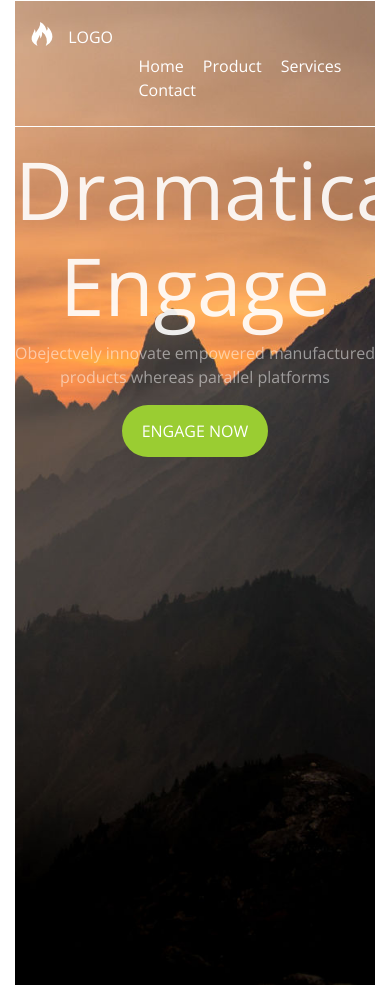
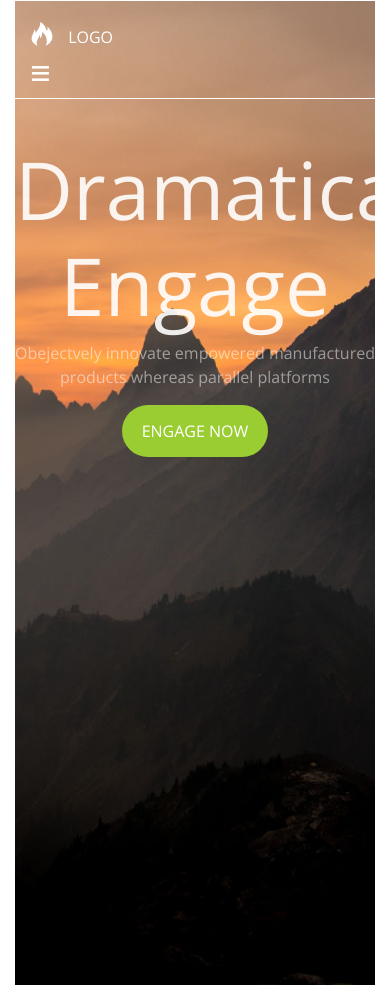
Before and after one commit to duarte-cleiton/aula08-bootstrap, a plain HTML site: page index.html in a window 390 px wide. Shown: the top 985 px of the page. Drawn offline with nearby package versions, Linux system fonts and the light colour scheme.

Commit message:
corrigindo menu mobile

```diff
--- a/css/styles.css
+++ b/css/styles.css
@@ -117,3 +117,16 @@ a{
 .home-center a:hover{
     text-shadow: 0px 0px 2px white;
 }
+
+
+@media (max-width: 576px){
+
+
+    .top-header .container .mobile-menu {
+        font-size: 35px;
+        display: block;
+        color: white;
+    }
+
+
+}
--- a/index.html
+++ b/index.html
@@ -22,7 +22,7 @@
                                 <span class="span-logo">LOGO</span>
                             </div>
                         </div>
-                        <div class="col-lg-6 col-md-8 col-sm-2">
+                        <div class="col-lg-6 col-md-8 d-none d-sm-block col-sm-6">
                             <nav class="navbar">
                                 <ul class="menu">
                                     <li><a href="">Home</a></li>
@@ -31,6 +31,8 @@
                                     <li><a href="">Contact</a></li>
                                 </ul>
                             </nav>
+                        </div>
+                        <div class="col-sm-2">
                             <span class="mobile-menu">&#8801</span>
                         </div>
                     </div>
```
